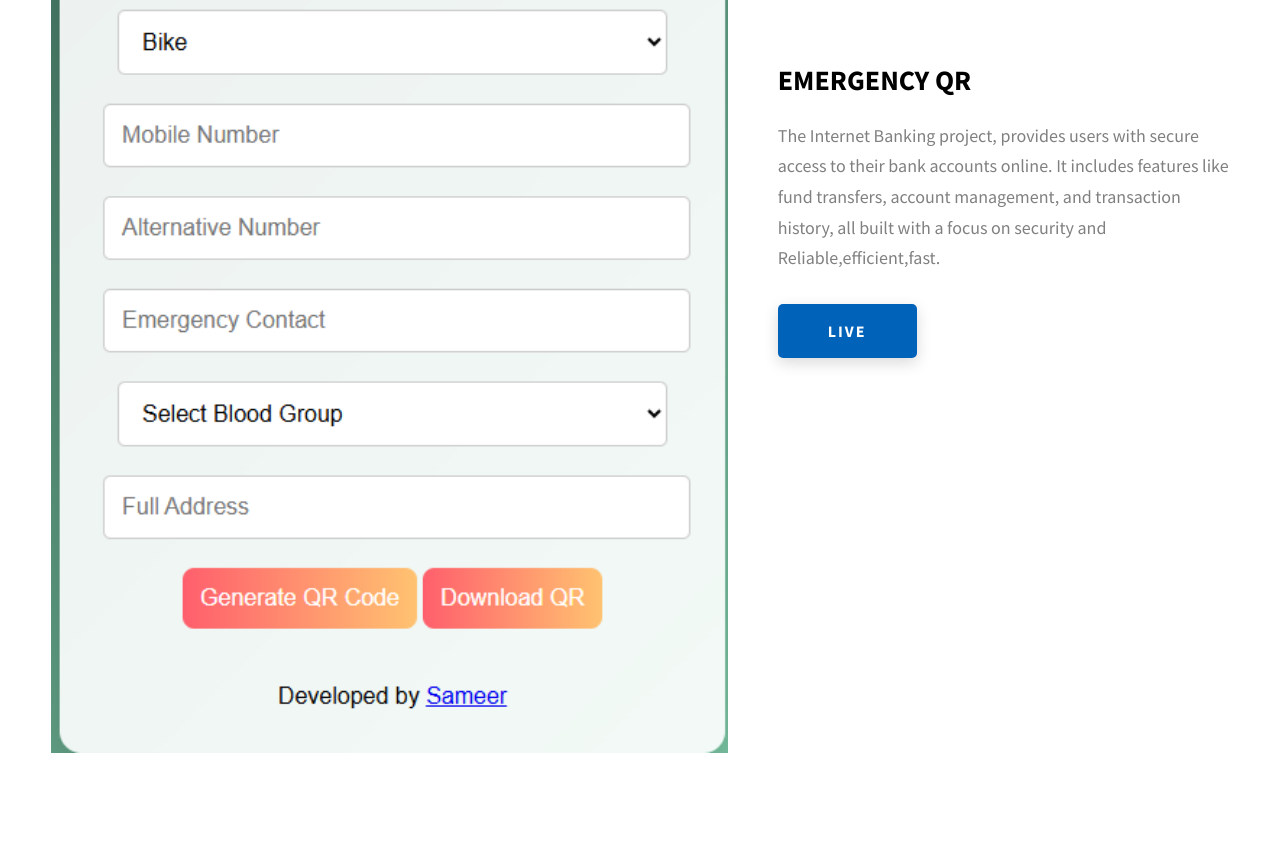
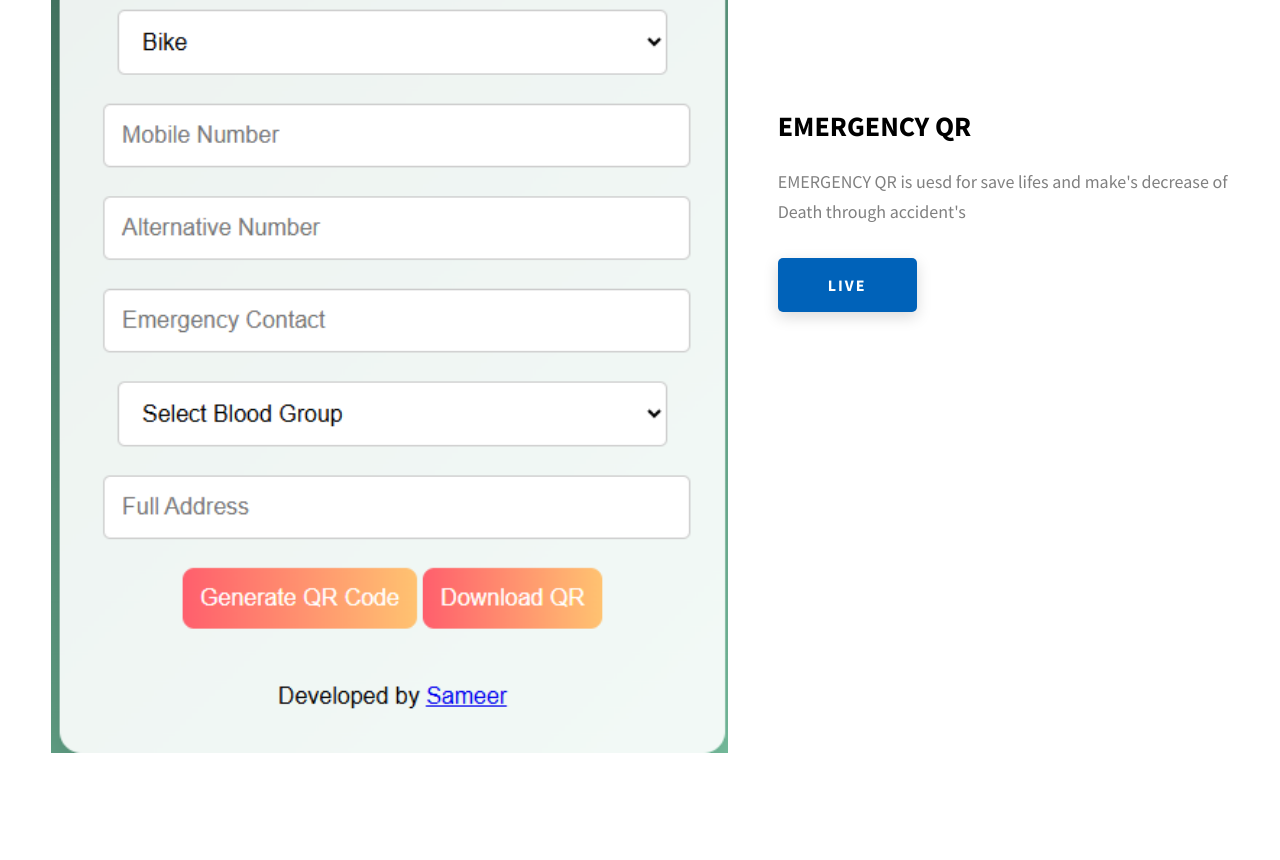
Before and after one commit to venkatasameer/portfolio, a website: page index.html in a window 1280 px wide. Shown: the part 2820-3680 px from the top of the page. Drawn offline with Linux system fonts and the light colour scheme.

Commit message:
Update index.html

```diff
--- a/index.html
+++ b/index.html
@@ -262,8 +262,7 @@
             <div class="projects__row-content">
               <h3 class="projects__row-content-title">EMERGENCY QR</h3>
               <p class="projects__row-content-desc">
-                The Internet Banking project,  provides users with secure access to their bank accounts online. It includes features like fund transfers, account management, and transaction history, all built with a focus on security and Reliable,efficient,fast.
-              </p>
+               EMERGENCY QR is uesd for save lifes and make's decrease of Death through accident's             </p>
               <a
                 href="https://venkatasameer.github.io/EMERGENCY_QR/"
                 class="btn btn--med btn--theme dynamicBgClr"
```
